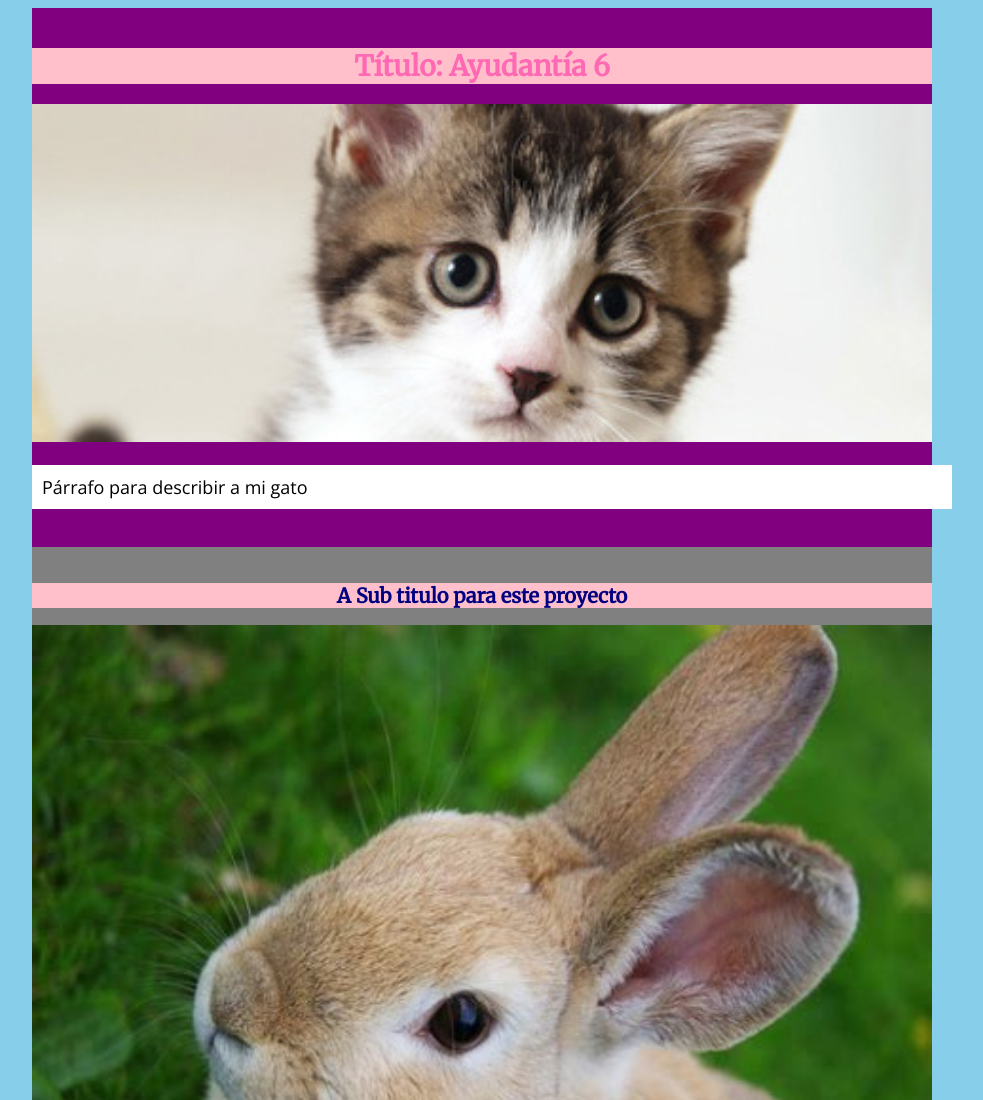
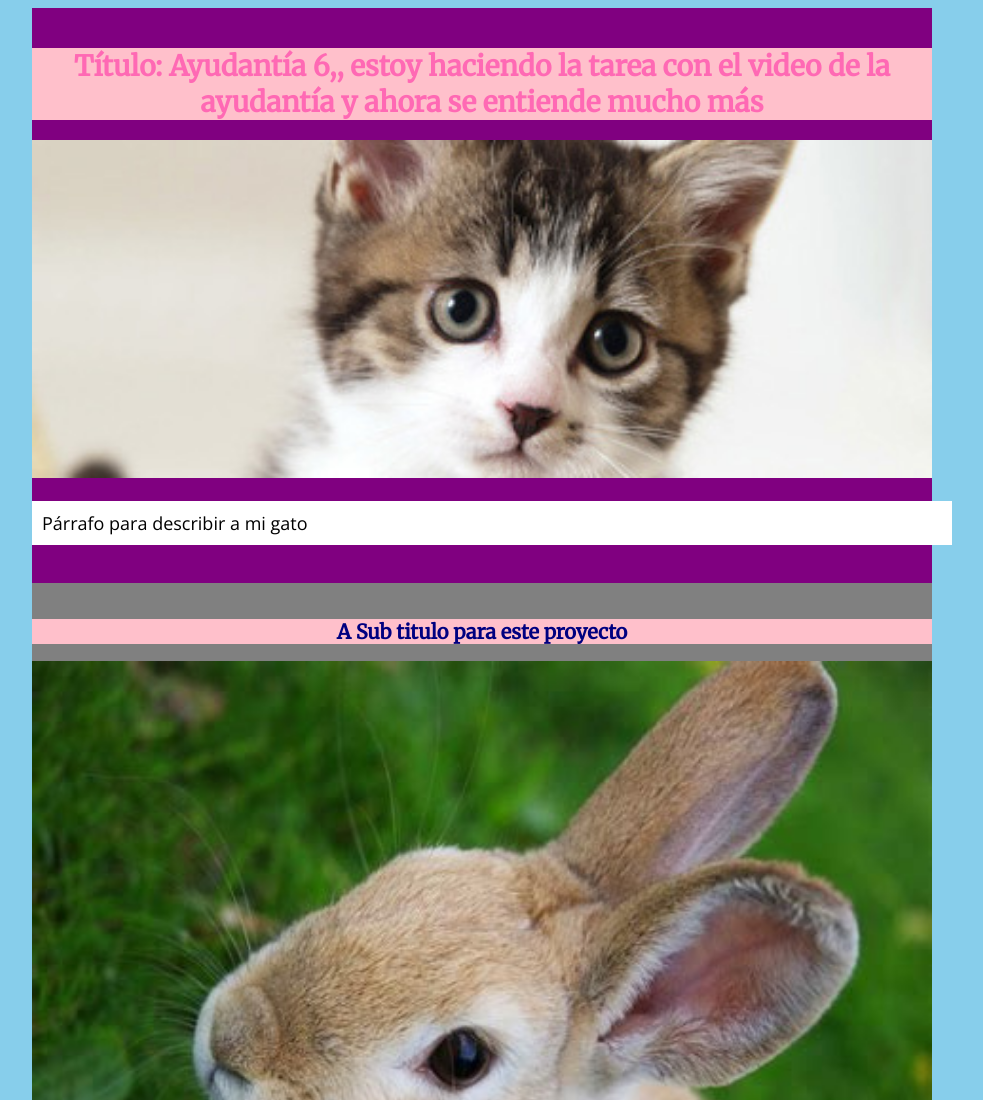
Before and after one commit to NourJalilie/m02-g04, a plain HTML site: page index.html in a window 1280 px wide. Shown: the top 1100 px of the page, without its empty margins (158-1141 px from the left). Drawn offline with nearby package versions, Linux system fonts and the light colour scheme.

Commit message:
hice un par de cambios en el titulo

```diff
--- a/index.html
+++ b/index.html
@@ -17,7 +17,7 @@
 
 
 	<div id="introduccion">
-		<h1>Título: Ayudantía 6</h1>
+		<h1>Título: Ayudantía 6,, estoy haciendo la tarea con el video de la ayudantía y ahora se entiende mucho más</h1>
 		<img src="img/imagen01.jpg">
 		<p>Párrafo para describir a mi gato</p>
 	</div>
```
